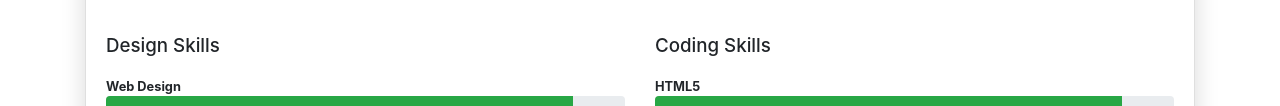
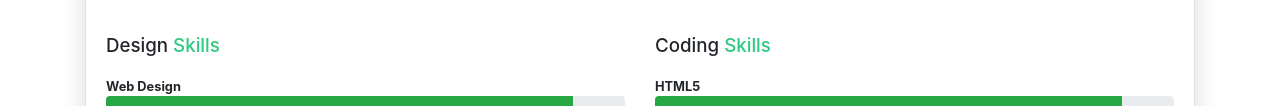
Before and after one commit to Melissaz/melissazhu.github.io, a plain HTML site: page resume.html in a window 1280 px wide. Shown: the part 846-952 px from the top of the page. Drawn offline with nearby package versions, Linux system fonts and the light colour scheme.

Commit message:
all done

```diff
--- a/resume.html
+++ b/resume.html
@@ -84,7 +84,7 @@
                                     </div>
                                     <div class="content-box-in">
                                         <div class="content-box-time">
-                                            2010
+                                            2013
                                             <span class="co">Apple Inc.</span>
                                         </div>
                                         <div class="content-box-work">
@@ -151,7 +151,7 @@
                     <div class="col-sm-6">
                         <div class="skill">
                             <div class="sill-header">
-                                <h3>Design Skills</h3>
+                                <h3>Design <span>Skills</span></h3>
                             </div>
                             <div class="skill-content">
                                 <div class="skill-name">
@@ -178,7 +178,7 @@
                     <div class="col-sm-6">
                         <div class="skill">
                             <div class="skill-header">
-                                <h3>Coding Skills</h3>
+                                <h3>Coding <span>Skills</span></h3>
                             </div>
                             <div class="skill-content">
                                 <div class="skill-name">
```
